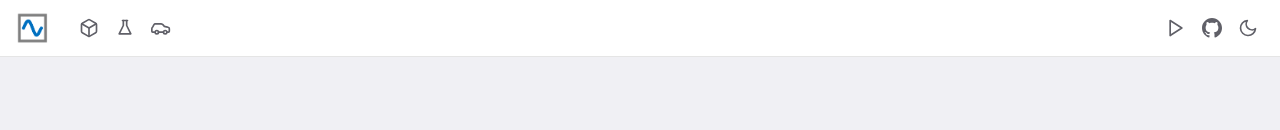
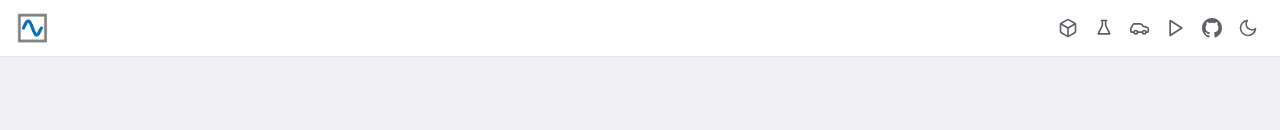
Before and after one commit to pathsim/pathsim-docs, a SvelteKit app: page / in a window 1280 px wide. Shown: the top 130 px of the page. Built offline with nearby package versions, Linux system fonts and the light colour scheme.

Commit message:
Consolidate all nav items into single container

```diff
--- a/src/routes/+layout.svelte
+++ b/src/routes/+layout.svelte
@@ -49,7 +49,7 @@
 			<a href="https://pathsim.org" class="logo" use:tooltip={'Home'}>
 				<img src="/favicon.png" alt="PathSim" />
 			</a>
-			<nav class="nav-links">
+			<nav>
 				<a href="/pathsim" class="icon-btn" use:tooltip={'PathSim Core'}>
 					<Icon name="box" size={20} />
 				</a>
@@ -59,8 +59,6 @@
 				<a href="/vehicle" class="icon-btn" use:tooltip={'PathSim-Vehicle'}>
 					<Icon name="car" size={20} />
 				</a>
-			</nav>
-			<div class="nav-actions">
 				<a href="https://view.pathsim.org" class="icon-btn" use:tooltip={'Editor'}>
 					<Icon name="play" size={20} />
 				</a>
@@ -70,7 +68,7 @@
 				<button class="icon-btn" onclick={toggleTheme} use:tooltip={'Toggle theme'}>
 					<Icon name={theme === 'dark' ? 'sun' : 'moon'} size={20} />
 				</button>
-			</div>
+			</nav>
 		</div>
 	</header>
 	<div id="main-content">
@@ -113,7 +111,7 @@
 		padding: var(--space-md) var(--space-lg);
 		display: flex;
 		align-items: center;
-		gap: var(--space-xl);
+		justify-content: space-between;
 	}
 
 	.logo {
@@ -126,14 +124,7 @@
 		width: auto;
 	}
 
-	.nav-links {
-		display: flex;
-		align-items: center;
-		gap: var(--space-xs);
-		flex: 1;
-	}
-
-	.nav-actions {
+	nav {
 		display: flex;
 		align-items: center;
 		gap: var(--space-xs);
@@ -142,10 +133,4 @@
 	#main-content {
 		flex: 1;
 	}
-
-	@media (max-width: 768px) {
-		.nav-links {
-			display: none;
-		}
-	}
 </style>
```
